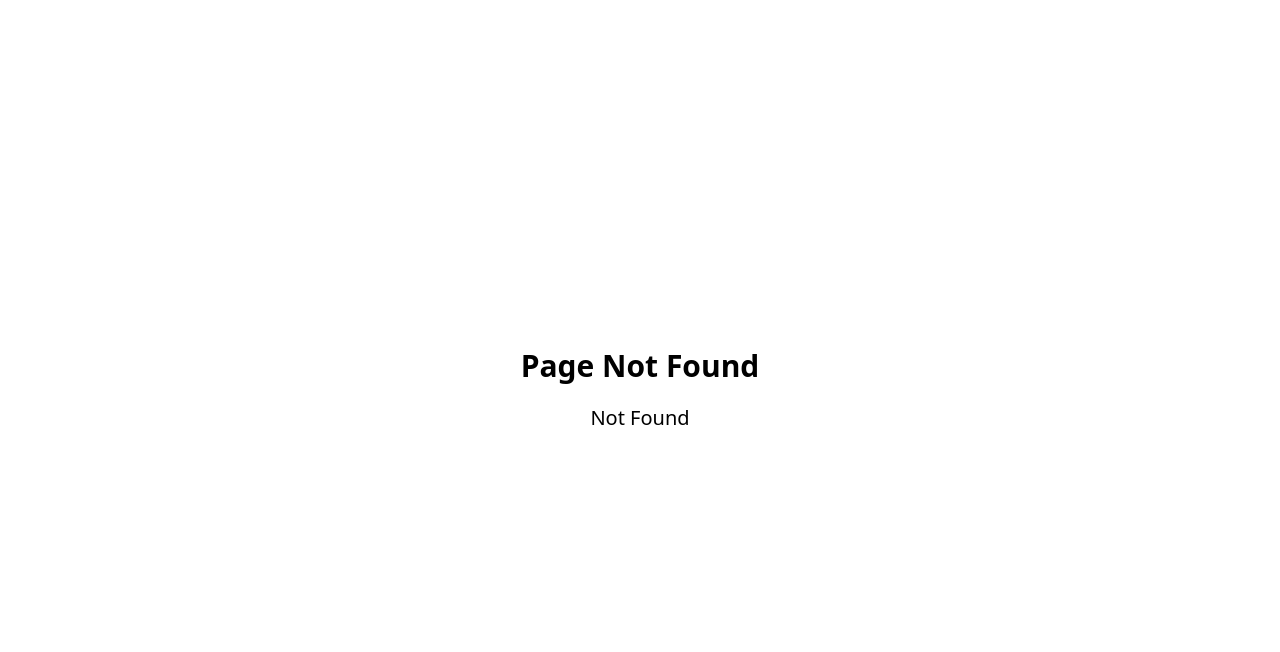
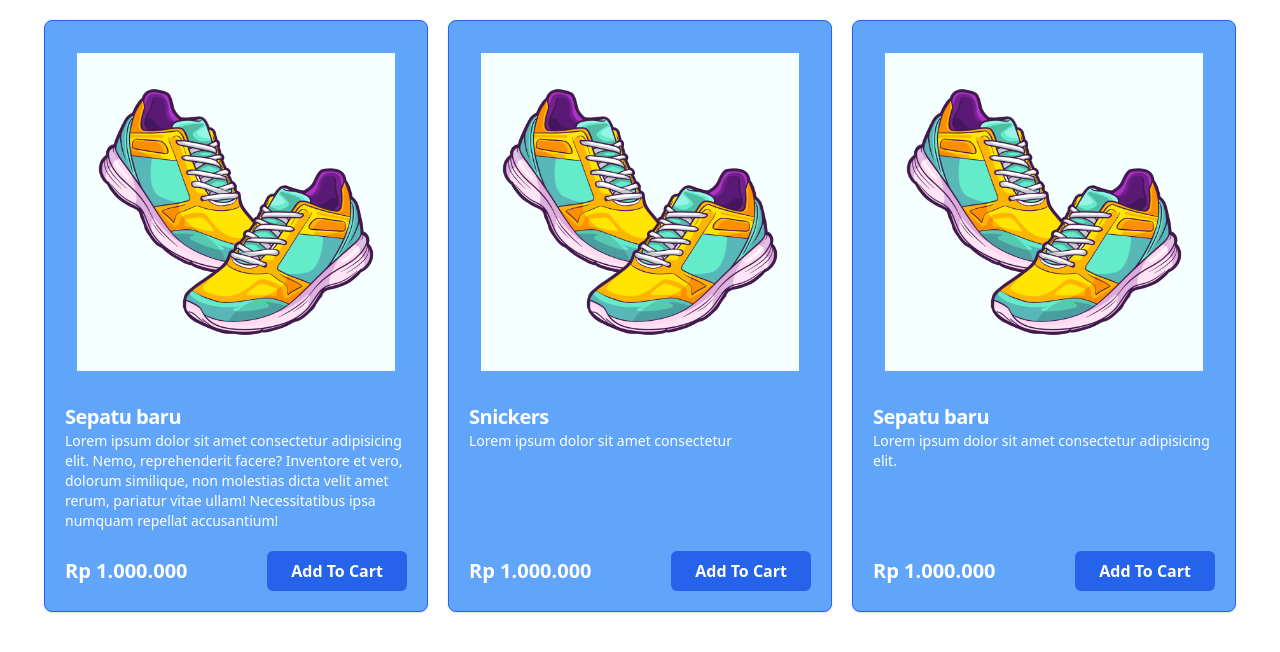
Before and after one commit to ubaydillah1/KANG-AVIP, a React (Vite) app: page /product in a window 1280 px wide. Before the commit this address had no page. Shown: the top 652 px of the page. Built offline with nearby package versions, Linux system fonts and the light colour scheme.

Commit message:
nested_component nested_component_and_rendering_list

```diff
--- /dev/null
+++ b/src/components/Fragments/CardProduct.jsx
@@ -0,0 +1,49 @@
+import Button from "../Elements/Button";
+
+const CardProduct = (props) => {
+  const { children } = props;
+  return (
+    <div className="w-full max-w-sm  border border-blue-600 bg-blue-400 rounded-lg shadow flex flex-col justify-between">
+      {children}
+    </div>
+  );
+};
+
+const Header = (props) => {
+  const { image } = props;
+  return (
+    <a href="#">
+      <img src={image} alt="product" className="p-8 rounded-t-lg" />
+    </a>
+  );
+};
+
+const Body = (props) => {
+  const { children, name } = props;
+  return (
+    <div className="px-5 pb-5 h-full">
+      <a href="#">
+        <h5 className="text-xl font-semibold tracking-tight text-white">
+          {name}
+        </h5>
+        <p className="text-sm text-white">{children}</p>
+      </a>
+    </div>
+  );
+};
+
+const Footer = (props) => {
+  const { price } = props;
+  return (
+    <div className="flex items-center justify-between px-5 pb-5">
+      <span className="text-xl font-bold text-white">{price}</span>
+      <Button classname="bg-blue-600">Add To Cart</Button>
+    </div>
+  );
+};
+
+CardProduct.Header = Header;
+CardProduct.Body = Body;
+CardProduct.Footer = Footer;
+
+export default CardProduct;
--- a/src/main.jsx
+++ b/src/main.jsx
@@ -5,6 +5,7 @@ import { createBrowserRouter, RouterProvider } from "react-router-dom";
 import LoginPage from "./pages/login.jsx";
 import RegisterPage from "./pages/register.jsx";
 import ErrorPage from "./pages/404.jsx";
+import ProductPage from "./pages/product.jsx";
 
 const router = createBrowserRouter([
   {
@@ -20,6 +21,10 @@ const router = createBrowserRouter([
     path: "/register",
     element: <RegisterPage />,
   },
+  {
+    path: "/product",
+    element: <ProductPage />,
+  },
 ]);
 
 ReactDOM.createRoot(document.getElementById("root")).render(
--- /dev/null
+++ b/src/pages/product.jsx
@@ -0,0 +1,46 @@
+import CardProduct from "../components/Fragments/CardProduct";
+
+const products = [
+  {
+    id: 1,
+    name: "Sepatu baru",
+    price: "Rp 1.000.000",
+    image: "/img/shoes.jpg",
+    description:
+      "Lorem ipsum dolor sit amet consectetur adipisicing elit. Nemo, reprehenderit facere? Inventore et vero, dolorum similique, non molestias dicta velit amet rerum, pariatur vitae ullam! Necessitatibus ipsa numquam repellat accusantium!",
+  },
+  {
+    id: 2,
+    name: "Snickers",
+    price: "Rp 1.000.000",
+    image: "/img/shoes.jpg",
+    description: "Lorem ipsum dolor sit amet consectetur ",
+  },
+  {
+    id: 3,
+    name: "Sepatu baru",
+    price: "Rp 1.000.000",
+    image: "/img/shoes.jpg",
+    description: "Lorem ipsum dolor sit amet consectetur adipisicing elit. ",
+  },
+];
+
+const ProductPage = () => {
+  return (
+    <div className="flex justify-center py-5 flex-wrap gap-5 ">
+      {products.map((product) => {
+        return (
+          <CardProduct>
+            <CardProduct.Header image={product.image} />
+            <CardProduct.Body name={product.name}>
+              {product.description}
+            </CardProduct.Body>
+            <CardProduct.Footer price={product.price} />
+          </CardProduct>
+        );
+      })}
+    </div>
+  );
+};
+
+export default ProductPage;
```
Also changed, not shown: public/img/shoes.jpg (added).
